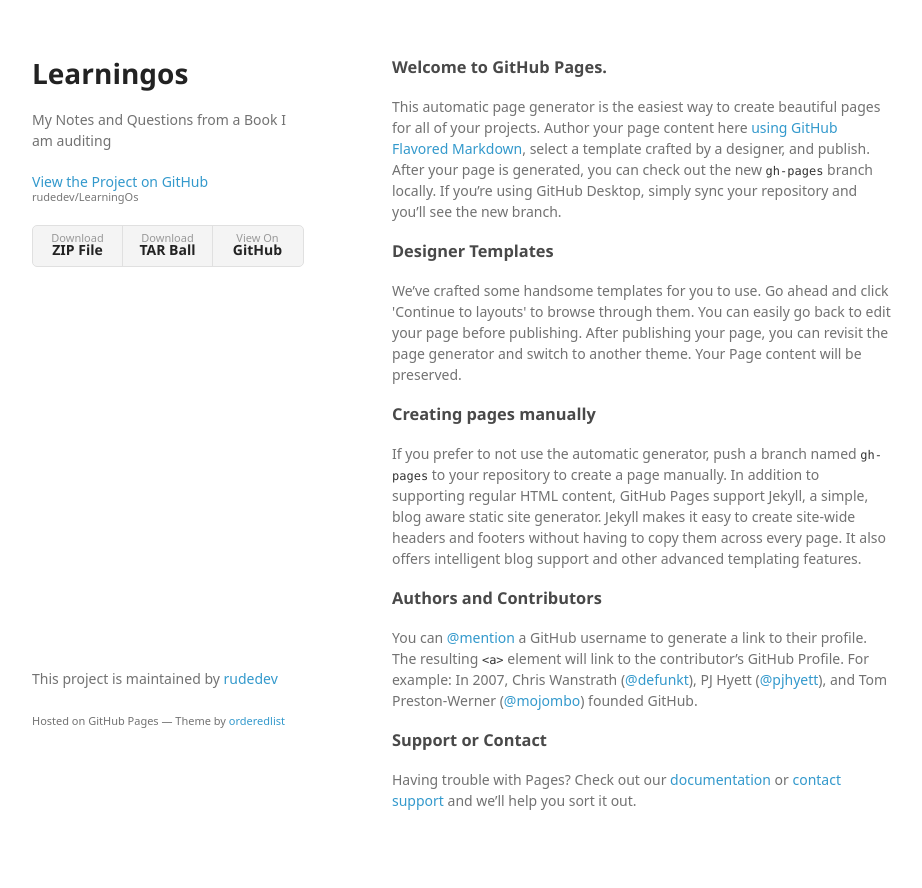
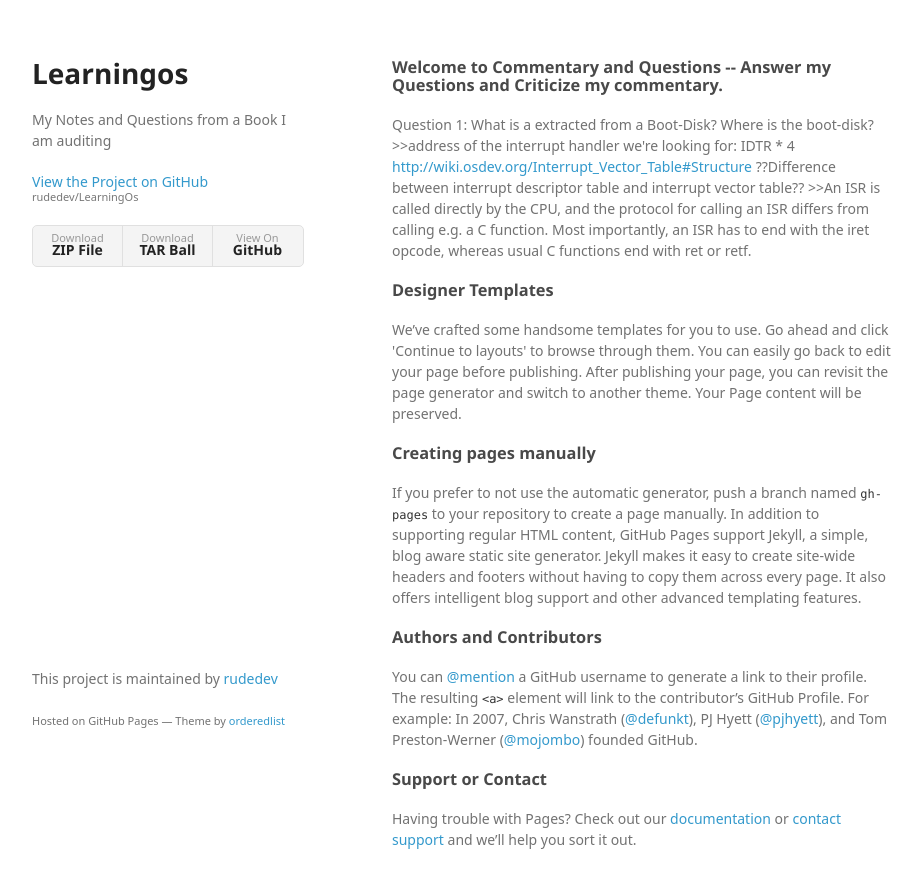
Before and after one commit to raikrahul/LearningOs, a plain HTML site: page index.html in a window 1280 px wide. Shown: the whole page, without its empty margins (178-1100 px from the left). Drawn offline with Linux system fonts and the light colour scheme; a web font is replaced by a local one.

```diff
--- a/index.html
+++ b/index.html
@@ -29,9 +29,15 @@
       </header>
       <section>
         <h3>
-<a id="welcome-to-github-pages" class="anchor" href="#welcome-to-github-pages" aria-hidden="true"><span aria-hidden="true" class="octicon octicon-link"></span></a>Welcome to GitHub Pages.</h3>
+<a id="welcome-to-commentary-and-questions----answer-my-questions-and-criticize-my-commentary" class="anchor" href="#welcome-to-commentary-and-questions----answer-my-questions-and-criticize-my-commentary" aria-hidden="true"><span aria-hidden="true" class="octicon octicon-link"></span></a>Welcome to Commentary and Questions -- Answer my Questions and Criticize my commentary.</h3>
 
-<p>This automatic page generator is the easiest way to create beautiful pages for all of your projects. Author your page content here <a href="https://guides.github.com/features/mastering-markdown/">using GitHub Flavored Markdown</a>, select a template crafted by a designer, and publish. After your page is generated, you can check out the new <code>gh-pages</code> branch locally. If you’re using GitHub Desktop, simply sync your repository and you’ll see the new branch.</p>
+<p>Question 1:
+       What is a extracted from a Boot-Disk?
+       Where is the boot-disk?
+       &gt;&gt;address of the interrupt handler we're looking for: IDTR * 4
+         <a href="http://wiki.osdev.org/Interrupt_Vector_Table#Structure">http://wiki.osdev.org/Interrupt_Vector_Table#Structure</a>
+       ??Difference between interrupt descriptor table and interrupt vector table??
+      &gt;&gt;An ISR is called directly by the CPU, and the protocol for calling an ISR differs from calling e.g. a C function. Most    importantly, an ISR has to end with the iret opcode, whereas usual C functions end with ret or retf. </p>
 
 <h3>
 <a id="designer-templates" class="anchor" href="#designer-templates" aria-hidden="true"><span aria-hidden="true" class="octicon octicon-link"></span></a>Designer Templates</h3>
```
Also changed, not shown: params.json (+1 -1 lines).
